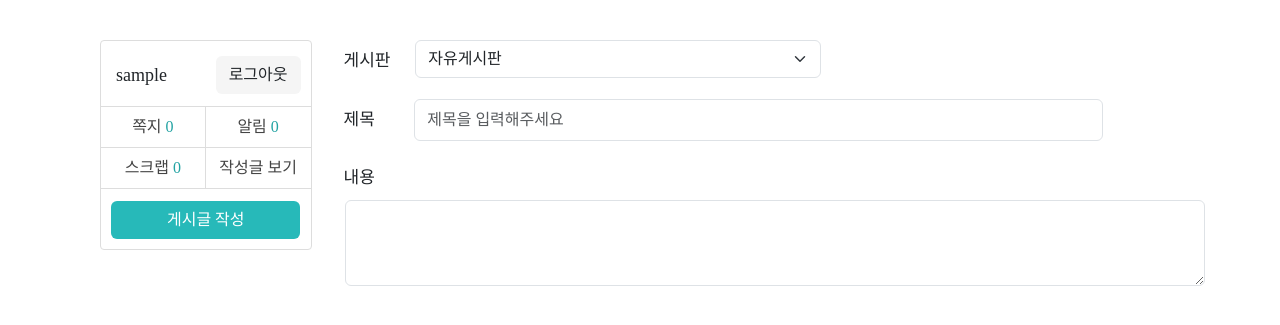
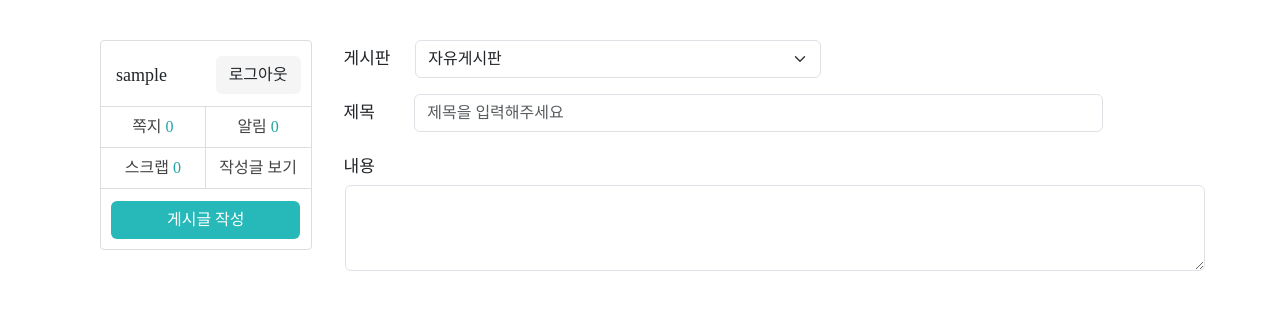
Before and after one commit to jn-97/Personal-PJT-02, a Django app: page /community_create/ in a window 1280 px wide. Shown: the part 55-380 px from the top of the page. Run offline with Django 3.2, Linux system fonts and the light colour scheme; the visitor is signed in with stand-in values (Sample User, id 1); some libraries are stand-ins or nearby versions; some web fonts are replaced.

Commit message:
docs:community

```diff
--- a/community/templates/community/community_create.html
+++ b/community/templates/community/community_create.html
@@ -12,7 +12,7 @@
 
       <!-- 게시판 -->
       <div class="row mb-3">
-        <span class="col-1" style="font-size: 17px; line-height: 2.5;">게시판</span>
+        <span class="col-1" style="font-size: 17px; line-height: 2.2;">게시판</span>
         <span class="col-6">
           <select class="form-select" aria-label="Small select example" name="category" id="id_category">
             <option value="Genaral">자유게시판</option>
@@ -23,13 +23,13 @@
 
       <!-- 제목 -->
       <div class="row  mb-3">
-        <span class="col-1" style="font-size: 17px; line-height: 2.5;">제목</span>
+        <span class="col-1" style="font-size: 17px; line-height: 2.2;">제목</span>
         <input name="title" type="text" class="form-control" style="width: 80%; margin-left: 11px;" placeholder="제목을 입력해주세요">
       </div>
 
       <!-- 내용 -->
       <div class="row">
-        <span class="col-12" style="font-size: 17px; line-height: 2.5;">내용</span>
+        <span class="col-12" style="font-size: 17px; line-height: 2.2;">내용</span>
         <textarea class="form-control" id="exampleFormControlTextarea1" rows="3" name="contents" style="margin-left: 13px; margint-rignt: 13px;"></textarea>
       </div>
 
```
